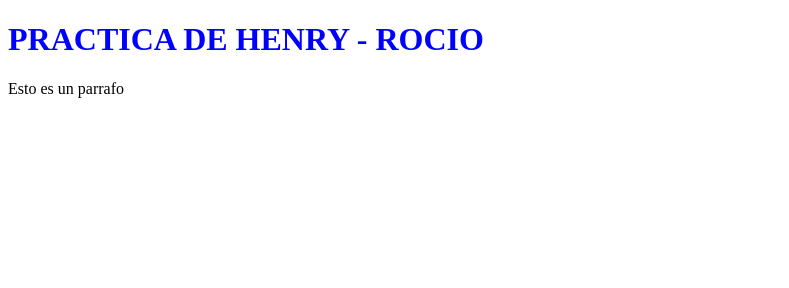
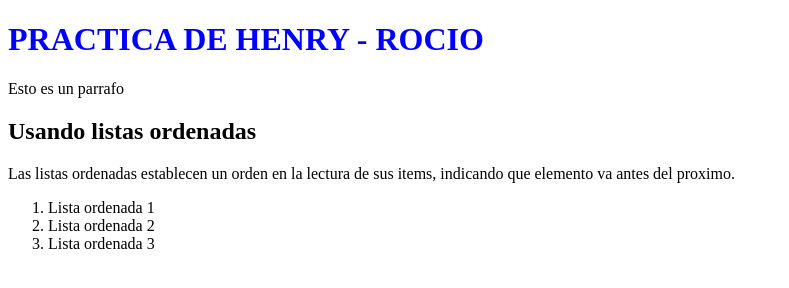
Before and after one commit to yorocio/practica-henry, a plain HTML site: page index.html in a window 1280 px wide. Shown: the whole page, without its empty margins (0-789 px from the left). Drawn offline with Linux system fonts and the light colour scheme.

Commit message:
usando listas ordenadas

```diff
--- a/index.html
+++ b/index.html
@@ -1,15 +1,26 @@
 <!DOCTYPE html>
 <html>
+
 <head>
     <meta charset="UTF-8" />
     <meta name="viewport" content="width=device-width, initial-scale=1.0" />
     <link rel="stylesheet" href="style.css">
 </head>
+
 <body>
     <h1 class="titulo" id="titulo">Practica de Henry</h1>
     <div>
         <p>Esto es un parrafo</p>
     </div>
+    <h2>Usando listas ordenadas</h2>
+    <p>Las listas ordenadas establecen un orden en la lectura de sus items, indicando que elemento va antes del proximo. </p>
+    <ol>
+        <li>Lista ordenada 1</li>
+        <li>Lista ordenada 2</li>
+        <li>Lista ordenada 3</li>
+    </ol>
+
     <script src="./js/script.js"></script>
 </body>
+
 </html>
```
Lines whose indentation alone changed are shown as unchanged.
